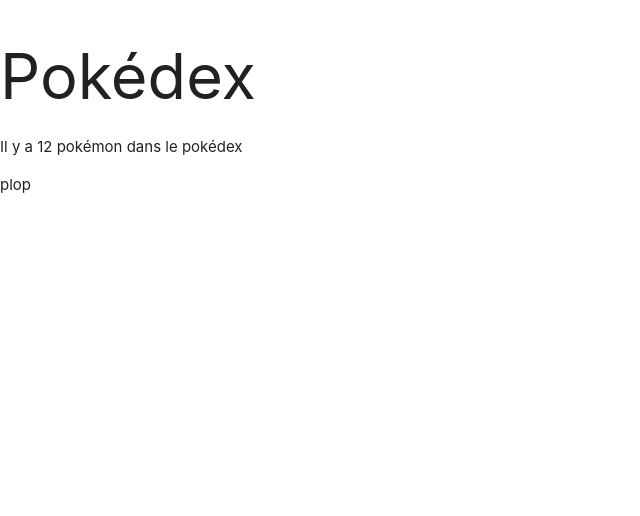
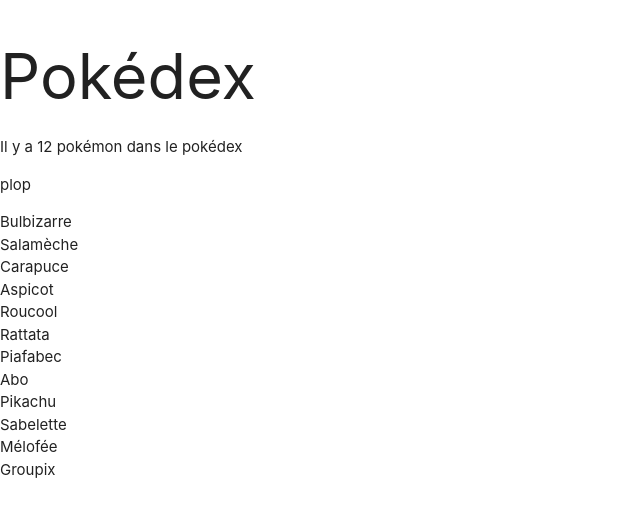
Before and after one commit to MargYre/React-Pok-dex, a React (Create React App) app: page / in a window 1280 px wide. Shown: the top 516 px of the page, without its empty margins (0-640 px from the left). Built offline with nearby package versions, Linux system fonts and the light colour scheme.

Commit message:
Add list of pokemon's name

```diff
--- a/src/App.tsx
+++ b/src/App.tsx
@@ -14,7 +14,13 @@
 <div>
   <h1>Pokédex</h1>
     <p>Il y a {pokemons.length} pokémon dans le pokédex</p>
+
     <p>plop</p>
+    <ul>
+      {pokemons.map((pokemon) => (
+        <li key={pokemon.id}>{pokemon.name}</li>
+      ))}
+    </ul>
   </div>
  )
 }
```
